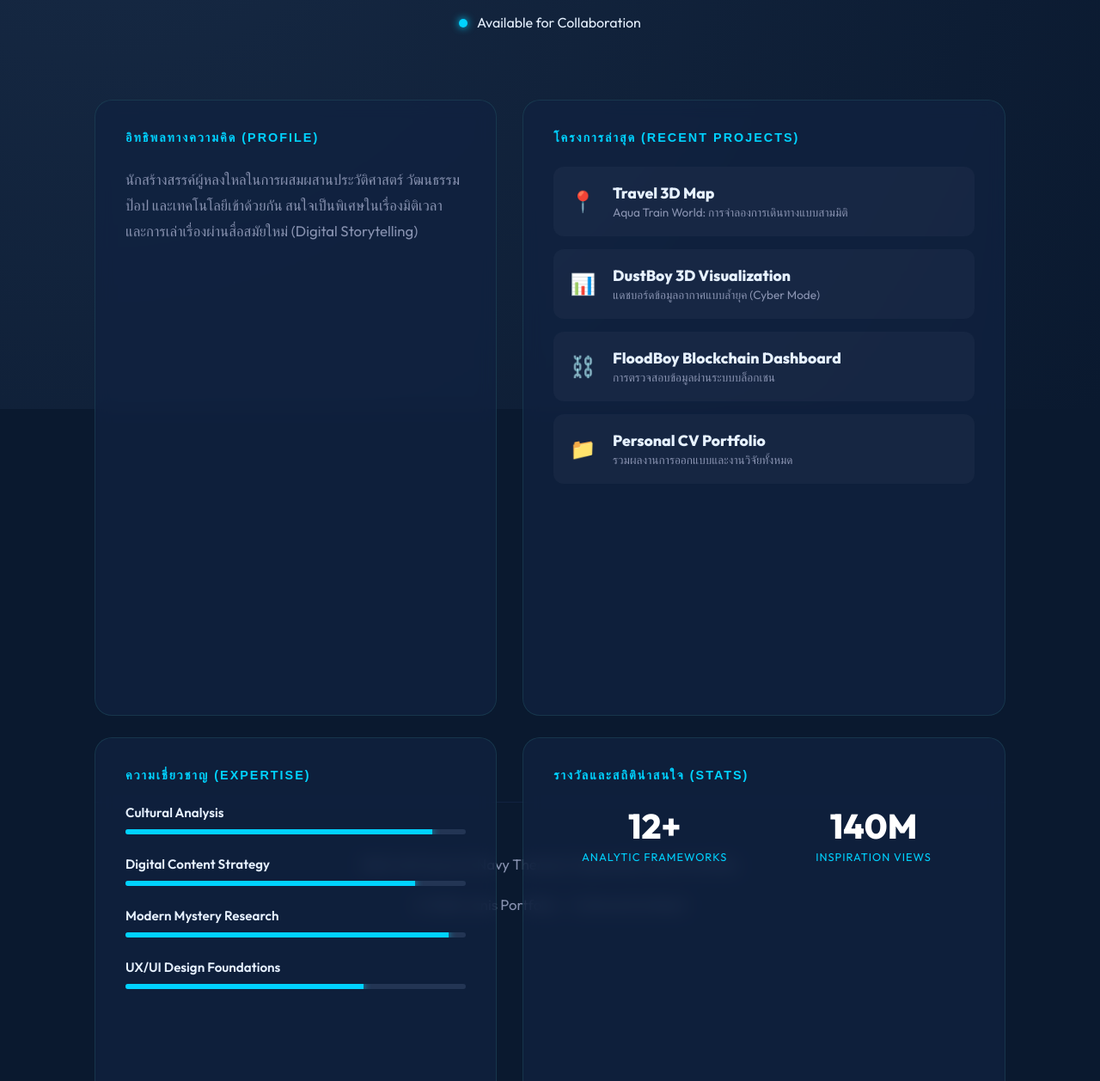
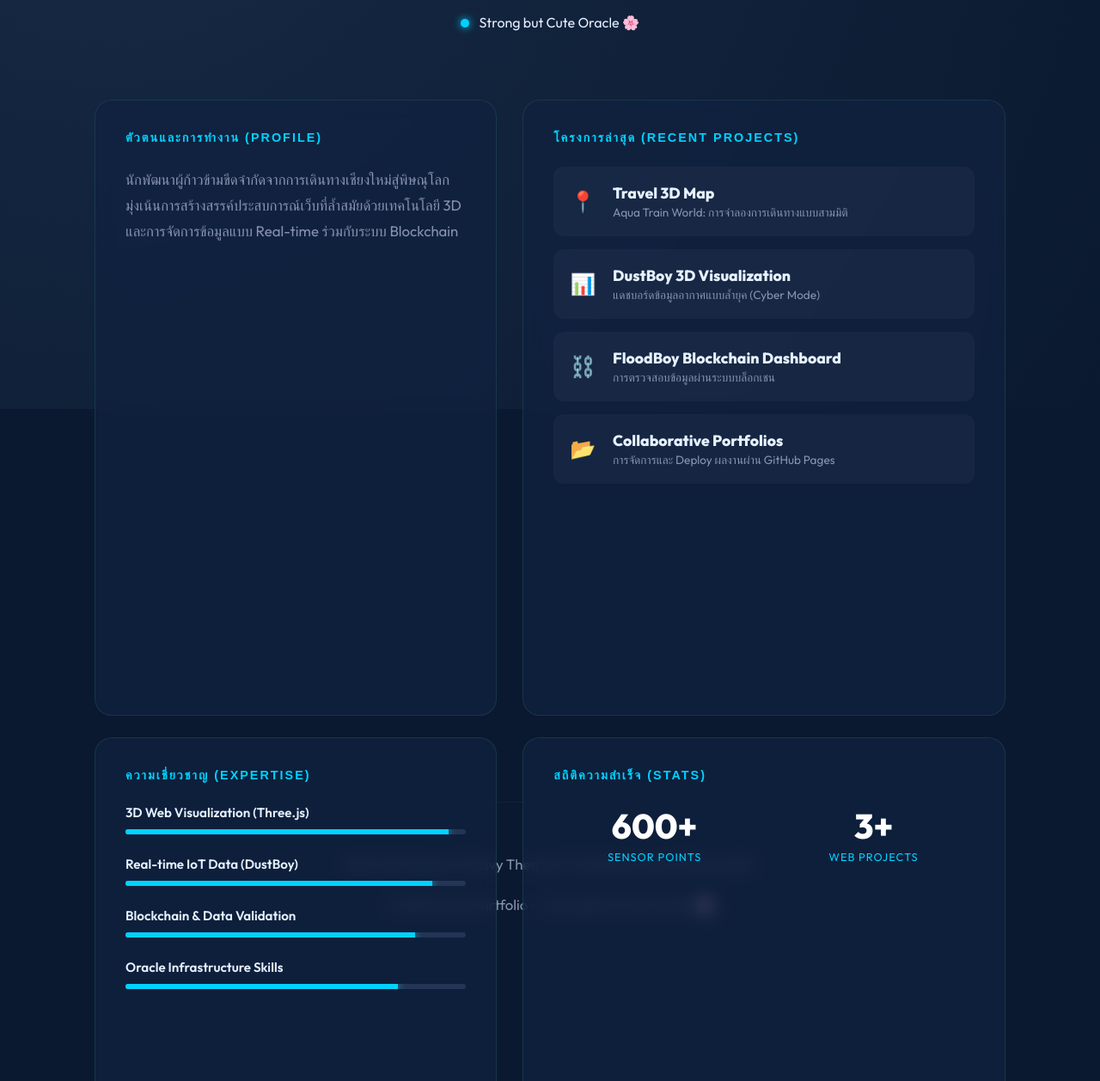
Before and after one commit to waritsarachompoo187-ai/peerada-cv-portfolio, a plain HTML site: page index.html in a window 1280 px wide. Shown: the part 324-1582 px from the top of the page at 86% size. Drawn offline with Linux system fonts and the light colour scheme; a web font is replaced by a local one.

Commit message:
feat: Connect Janis (Chomwarit) real identity and projects

```diff
--- a/index.html
+++ b/index.html
@@ -20,10 +20,10 @@
             <div class="profile-frame">
                 <div class="profile-initial">J</div>
             </div>
-            <h1>เจนิส <span>(Janis)</span></h1>
-            <p class="tagline">Cultural Researcher & Digital Storyteller</p>
+            <h1>เจนิส <span>(Chomwarit)</span></h1>
+            <p class="tagline">Creative Developer & Oracle Enthusiast</p>
             <div class="social-links">
-                <span class="status-dot"></span> Available for Collaboration
+                <span class="status-dot"></span> Strong but Cute Oracle 🌸
             </div>
         </header>
 
@@ -31,32 +31,33 @@
             <!-- Left Column: Profile & Expertise -->
             <section class="column">
                 <div class="card glass">
-                    <h2>อิทธิพลทางความคิด (PROFILE)</h2>
-                    <p>นักสร้างสรรค์ผู้หลงใหลในการผสมผสานประวัติศาสตร์ วัฒนธรรมป๊อป และเทคโนโลยีเข้าด้วยกัน
-                        สนใจเป็นพิเศษในเรื่องมิติเวลา และการเล่าเรื่องผ่านสื่อสมัยใหม่ (Digital Storytelling)</p>
+                    <h2>ตัวตนและการทำงาน (PROFILE)</h2>
+                    <p>นักพัฒนาผู้ก้าวข้ามขีดจำกัดจากการเดินทางเชียงใหม่สู่พิษณุโลก
+                        มุ่งเน้นการสร้างสรรค์ประสบการณ์เว็บที่ล้ำสมัยด้วยเทคโนโลยี 3D และการจัดการข้อมูลแบบ Real-time
+                        ร่วมกับระบบ Blockchain</p>
                 </div>
 
                 <div class="card glass">
                     <h2>ความเชี่ยวชาญ (EXPERTISE)</h2>
                     <ul class="skill-list">
-                        <li><span>Cultural Analysis</span>
+                        <li><span>3D Web Visualization (Three.js)</span>
+                            <div class="bar-bg">
+                                <div class="bar" style="width: 95%;"></div>
+                            </div>
+                        </li>
+                        <li><span>Real-time IoT Data (DustBoy)</span>
                             <div class="bar-bg">
                                 <div class="bar" style="width: 90%;"></div>
                             </div>
                         </li>
-                        <li><span>Digital Content Strategy</span>
+                        <li><span>Blockchain & Data Validation</span>
                             <div class="bar-bg">
                                 <div class="bar" style="width: 85%;"></div>
                             </div>
                         </li>
-                        <li><span>Modern Mystery Research</span>
+                        <li><span>Oracle Infrastructure Skills</span>
                             <div class="bar-bg">
-                                <div class="bar" style="width: 95%;"></div>
-                            </div>
-                        </li>
-                        <li><span>UX/UI Design Foundations</span>
-                            <div class="bar-bg">
-                                <div class="bar" style="width: 70%;"></div>
+                                <div class="bar" style="width: 80%;"></div>
                             </div>
                         </li>
                     </ul>
@@ -93,25 +94,25 @@
                             </div>
                         </a>
                         <a href="https://waritsarachompoo187-ai.github.io/madaew-cv-portfolio/" class="project-item">
-                            <div class="p-icon">📁</div>
+                            <div class="p-icon">📂</div>
                             <div class="p-text">
-                                <strong>Personal CV Portfolio</strong>
-                                <span>รวมผลงานการออกแบบและงานวิจัยทั้งหมด</span>
+                                <strong>Collaborative Portfolios</strong>
+                                <span>การจัดการและ Deploy ผลงานผ่าน GitHub Pages</span>
                             </div>
                         </a>
                     </div>
                 </div>
 
                 <div class="card glass">
-                    <h2>รางวัลและสถิติน่าสนใจ (STATS)</h2>
+                    <h2>สถิติความสำเร็จ (STATS)</h2>
                     <div class="stats-grid">
                         <div class="stat-item">
-                            <span class="stat-val">12+</span>
-                            <span class="stat-label">Analytic Frameworks</span>
+                            <span class="stat-val">600+</span>
+                            <span class="stat-label">Sensor Points</span>
                         </div>
                         <div class="stat-item">
-                            <span class="stat-val">140M</span>
-                            <span class="stat-label">Inspiration Views</span>
+                            <span class="stat-val">3+</span>
+                            <span class="stat-label">Web Projects</span>
                         </div>
                     </div>
                 </div>
@@ -119,8 +120,8 @@
         </main>
 
         <footer>
-            <p>Built with Azure & Navy Themes | Inspired by Janis Portfolio</p>
-            <p>© 2026 Janis Portfolio — Cultural Architect</p>
+            <p>Built with Passion & Navy Themes | Crafted by Janis (Chomwarit)</p>
+            <p>© 2026 Janis Portfolio — Strong but Cute Oracle 🌸</p>
         </footer>
     </div>
 </body>
```
